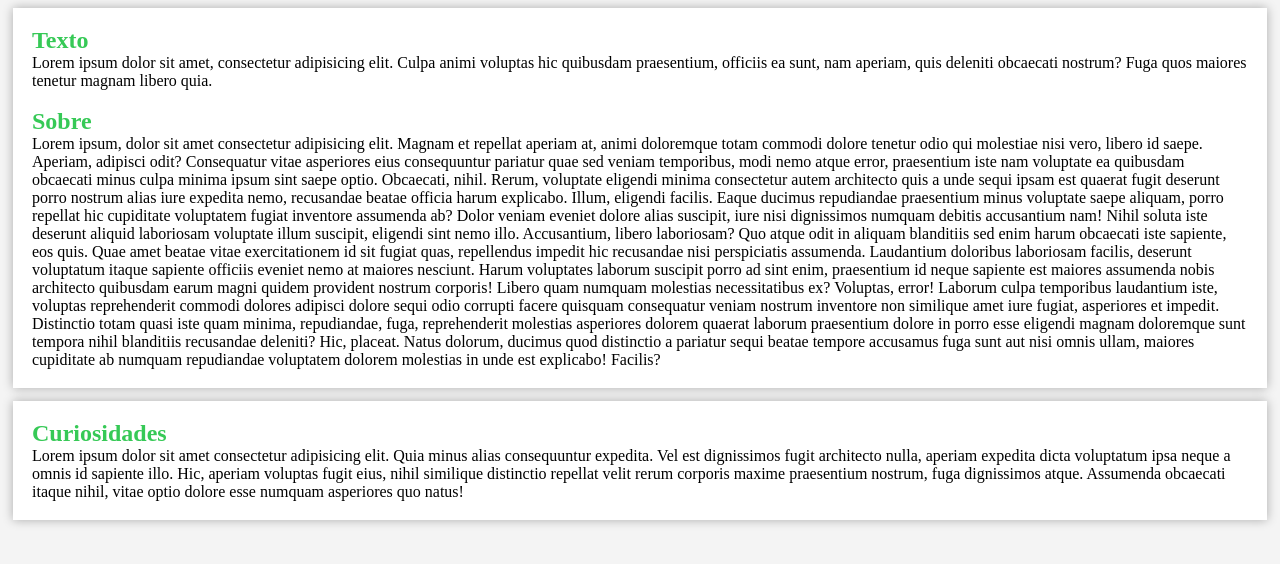
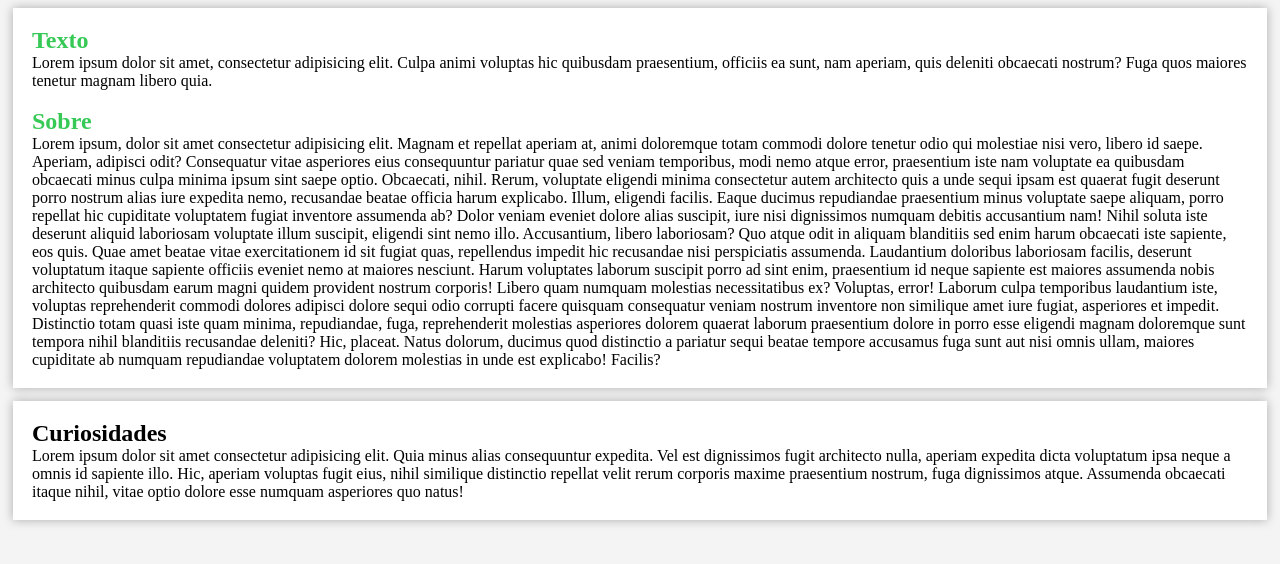
Before and after one commit to Joao08Pedro/Aula, a plain HTML site: page index.html in a window 1280 px wide. Shown: the part 178-742 px from the top of the page. Drawn offline with nearby package versions, Linux system fonts and the light colour scheme.

Commit message:
Curiosidades color

```diff
--- a/style.css
+++ b/style.css
@@ -107,6 +107,10 @@ main{
     box-shadow: 0 0 10px 0 rgba(0, 0, 0, 0.301);
 }
 
-#texto h2, #sobre h2, #curiosidades h2{
+#texto h2, #sobre h2{
     color: rgb(54, 201, 86);
 }
+
+#curiosidades h2{
+    color: black;
+}
```
